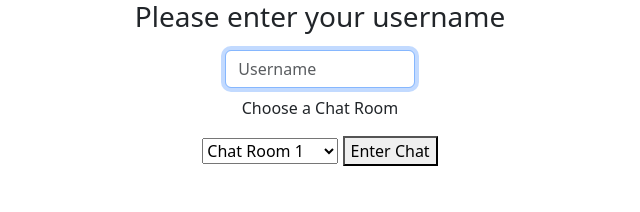
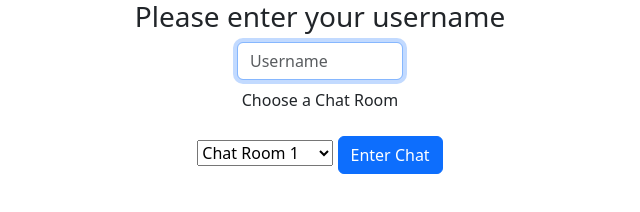
Before and after one commit to Dharanish-2006/chat-app-v3, a website: page public/index.html in a window 1280 px wide. Shown: the whole page, without its empty margins (320-960 px from the left). Drawn offline with nearby package versions, Linux system fonts and the light colour scheme.

Commit message:
boootstrap corrections

```diff
--- a/public/index.html
+++ b/public/index.html
@@ -9,20 +9,21 @@
   <title>Chat Login</title>
 </head>
 
-<body class="container-fluid text-center">
-  <form id="nicknameForm" class="form-signin">
-    <h1 class="h3 mb-3 font-weight-normal">
+<body class="container-sm text-center">
+  <form id="nicknameForm">
+    <h3 class="h3">
       Please enter your username
-    </h1>
+    </h3>
     <label for="nicknameInput" class="sr-only">Username</label>
     <div class="row justify-content-center">
-      <div class="col-sm-2 align-self-center">
+      <div class="col-sm-2">
         <input type="text" name="nickname" id="nicknameInput" class="form-control " placeholder="Username" required autofocus />
       </div>
     </div>
     <!-- Chat Room Selection -->
     <label class="mt-2" for="chatrooms">Choose a Chat Room</label>
     <br />
+    <br/>
     <select name="chatrooms" id="chatrooms">
       <optgroup>
         <option value="room1">Chat Room 1</option>
@@ -30,7 +31,7 @@
         <option value="room3">Chat Room 3</option>
       </optgroup>
     </select>
-    <button class="mt-3 btn-lg btn-primary btn-block" type="submit">
+    <button class="btn btn-primary" type="submit">
       Enter Chat
     </button>
   </form>
```
